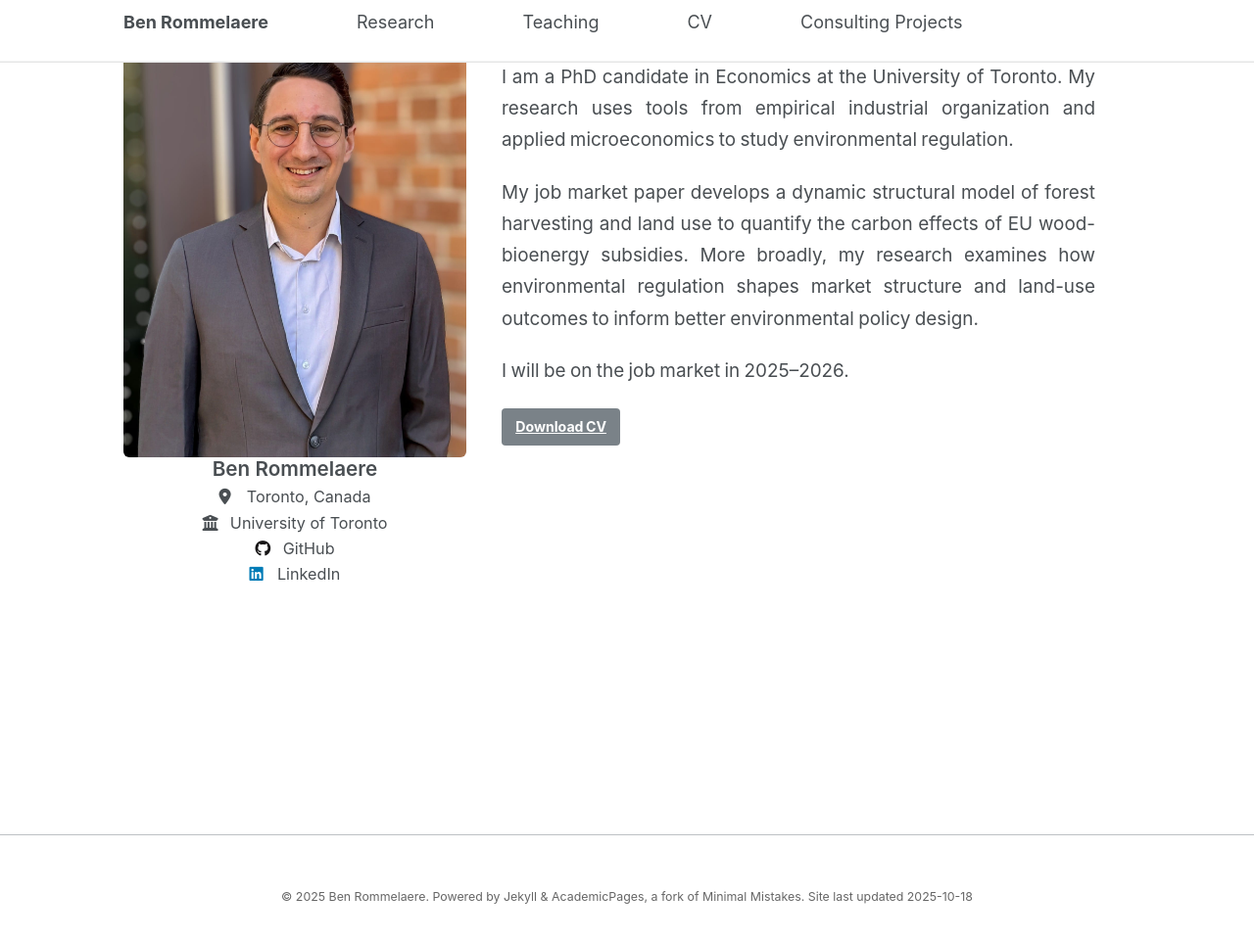
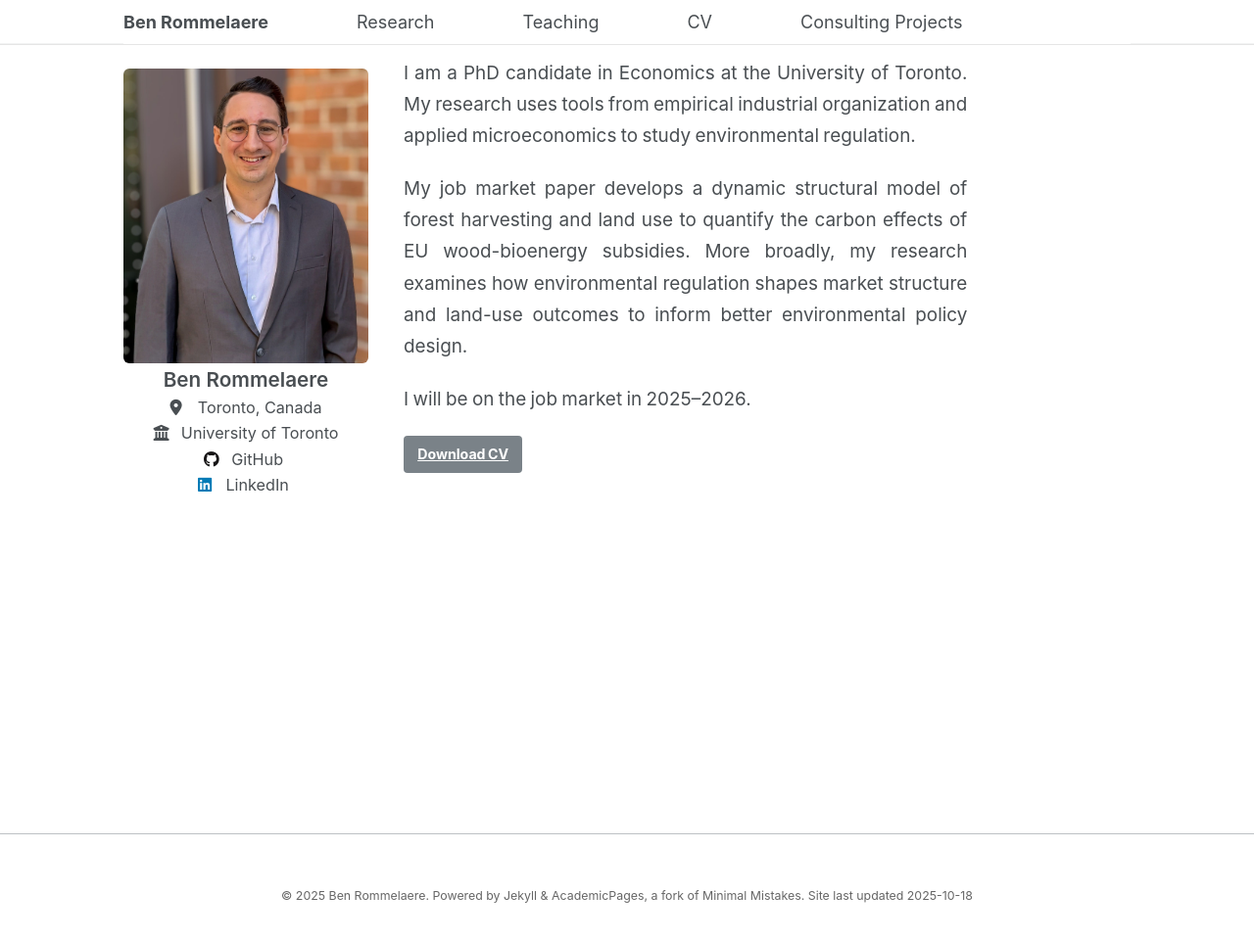
Before and after one commit to brommelaere/brommelaere.github.io, a Jekyll site: the page built from _pages/about.md, in a window 1280 px wide and 979 px high. Shown: the top 962 px of the window at 98% size. Built offline with Jekyll 4.4.1, drawn with Linux system fonts in a browser that asks for light colours.

Commit message:
Update _custom.scss

```diff
--- a/_sass/_custom.scss
+++ b/_sass/_custom.scss
@@ -2,76 +2,86 @@
    CUSTOM OVERRIDES FOR ACADEMICPAGES - PROPERLY ALIGNED LAYOUT
    ========================================================================== */
 
+$align-offset: 0px !default;
+
 /* ============================================================
-   NAVIGATION BAR - ADD SPACE BELOW IT
+   NAVIGATION BAR
    ============================================================ */
 
 .masthead {
+  @media screen and (min-width: 64em) {
     padding-left: 0 !important;
     padding-right: 0 !important;
-  border-bottom: 1px solid #e5e5e5 !important;
-  padding-bottom: 1rem !important;
-  margin-bottom: 2rem !important; /* SPACE BETWEEN NAV AND CONTENT */
+    border-bottom: 1px solid #e5e5e5 !important; /* LINE UNDER NAV */
+  }
 }
 
 .masthead__inner-wrap {
+  @media screen and (min-width: 64em) {
     max-width: 1100px !important;
     margin: 0 auto !important;
     padding: 0 2rem !important;
   }
+}
 
 .masthead__menu-item {
+  @media screen and (min-width: 64em) {
     padding-right: 3em !important;
+  }
 }
 
 .greedy-nav {
+  @media screen and (min-width: 64em) {
     padding-left: 0 !important;
     padding-right: 0 !important;
   }
+}
 
 /* ============================================================
-   MAIN WRAPPER - FLEXBOX LAYOUT ON ALL PAGES
+   MAIN WRAPPER
    ============================================================ */
 
 #main {
+  margin-top: 0 !important;
+  padding-top: 0 !important;
+
+  @media screen and (min-width: 64em) {
+    display: flex !important;
+    align-items: flex-start !important;
+    gap: 2rem !important;
     max-width: 1100px !important;
     margin: 0 auto !important;
     padding-left: 2rem !important;
     padding-right: 2rem !important;
-  padding-bottom: 2rem !important;
-  display: flex !important;
-  flex-direction: row !important;
-  align-items: flex-start !important;
-  gap: 2rem !important;
-
-  /* MOBILE: Stack vertically on small screens */
-  @media screen and (max-width: 48em) {
-    flex-direction: column !important;
-    gap: 1rem !important;
   }
 }
 
 /* ============================================================
-   SIDEBAR - SHOW ON ALL PAGES
+   SIDEBAR - STAYS LEFT ON MOBILE
    ============================================================ */
 
 .sidebar {
+  margin-top: 0 !important;
+  margin-bottom: 1em !important;
+  padding-top: 0 !important;
+  margin-right: 0 !important;
+
+  @media screen and (min-width: 64em) {
     flex: 0 0 auto !important;
-  margin: 0 !important;
-  padding: 0 !important;
+    align-self: flex-start !important;
+    padding-top: 0 !important;
+    margin-top: 0 !important;
+    padding-left: 0 !important;
+    margin-right: 0 !important;
     width: auto !important;
-  max-width: 350px !important;
     float: none !important;
-  position: static !important;
+  }
 
-  /* MOBILE: Image left of text (horizontal layout) */
-  @media screen and (max-width: 48em) {
+  /* MOBILE: Keep sidebar on left with flex */
+  @media screen and (max-width: 63.9375em) {
     display: flex !important;
-    flex-direction: row !important;
+    flex-direction: column !important;
     align-items: flex-start !important;
-    gap: 1rem !important;
-    width: 100% !important;
-    max-width: 100% !important;
   }
 }
 
@@ -80,8 +90,9 @@
    ============================================================ */
 
 .author__avatar {
-  margin: 0 !important;
-  padding: 0 !important;
+  margin-top: 0 !important;
+  margin-bottom: 0.25rem !important;
+  padding-top: 0 !important;
 
   img {
     max-width: 350px !important;
@@ -91,39 +102,25 @@
     padding: 0 !important;
     margin: 0 !important;
     display: block !important;
-  }
 
-  /* MOBILE: Smaller image, doesn't shrink */
-  @media screen and (max-width: 48em) {
-    flex-shrink: 0 !important;
-
-    img {
-      max-width: 120px !important;
-      width: 120px !important;
-    }
-  }
-
-  @media screen and (max-width: 36em) {
-    img {
-      max-width: 100px !important;
-      width: 100px !important;
+    /* MOBILE: smaller but stays left */
+    @media screen and (max-width: 63.9375em) {
+      max-width: 200px !important;
     }
   }
 }
 
 /* ============================================================
-   AUTHOR INFO - SHOW ON ALL SCREEN SIZES
+   AUTHOR INFO
    ============================================================ */
 
 .author__content {
   text-align: center !important;
-  margin: 0 !important;
-  padding: 0 !important;
+  margin-top: 0 !important;
+  padding-top: 0 !important;
 
-  /* MOBILE: Left-aligned, takes remaining space */
-  @media screen and (max-width: 48em) {
-    flex: 1 !important;
-    text-align: left !important;
+  @media screen and (max-width: 63.9375em) {
+    display: none !important;
   }
 }
 
@@ -134,10 +131,6 @@
   line-height: 1.2 !important;
   padding: 0 !important;
   white-space: nowrap !important;
-
-  @media screen and (max-width: 48em) {
-    font-size: 1rem !important;
-  }
 }
 
 .sidebar p,
@@ -149,16 +142,23 @@
 
 .author__urls-wrapper {
   margin-top: 0.2rem !important;
+
+  @media screen and (min-width: 64em) {
     display: block !important;
+  }
 
   button {
+    display: none !important;
+  }
+
+  @media screen and (max-width: 63.9375em) {
     display: none !important;
   }
 }
 
 .author__urls {
-  margin: 0 !important;
-  padding: 0 !important;
+  margin-top: 0 !important;
+  padding-top: 0 !important;
 
   li {
     text-align: center !important;
@@ -168,15 +168,9 @@
   }
 
   a {
-    margin: 0 !important;
-    padding: 0 !important;
-  }
-
-  @media screen and (max-width: 48em) {
-    li {
-      text-align: left !important;
-      font-size: 0.85rem !important;
-    }
+    margin-bottom: 0 !important;
+    padding-top: 0 !important;
+    padding-bottom: 0 !important;
   }
 }
 
@@ -185,30 +179,37 @@
    ============================================================ */
 
 .page {
+  margin-top: 0 !important;
+  padding-top: 0 !important;
+  margin-left: 0 !important;
+  float: none !important;
+
+  @media screen and (min-width: 64em) {
+    margin-top: 0 !important;
+    margin-left: 0 !important;
+    padding-top: 0 !important;
     flex: 1 1 auto !important;
-  margin: 0 !important;
-  padding: 0 !important;
     min-width: 0 !important;
     width: auto !important;
-  float: none !important;
+  }
 }
 
 .page__inner-wrap {
-  margin: 0 !important;
-  padding: 0 !important;
+  margin-top: 0 !important;
+  padding-top: 0 !important;
 }
 
 .page__title {
-  margin: 0 0 1rem 0 !important;
-  padding: 0 !important;
+  margin-top: 0 !important;
+  padding-top: 0 !important;
 }
 
 .page__content {
   font-size: 1.05rem !important;
   line-height: 1.7 !important;
   max-width: 700px !important;
-  margin: 0 !important;
-  padding: 0 !important;
+  margin-top: 0 !important;
+  padding-top: 0 !important;
 
   p {
     margin-bottom: 1.2rem !important;
@@ -223,7 +224,7 @@
     padding-top: 0 !important;
   }
 
-  @media screen and (max-width: 48em) {
+  @media screen and (max-width: 63.9375em) {
     p {
       text-align: left !important;
     }
@@ -231,30 +232,29 @@
 }
 
 /* ============================================================
-   ARCHIVE LAYOUT (Research, Teaching, etc pages)
-   ============================================================ */
-
-.archive {
-  flex: 1 1 auto !important;
-  margin: 0 !important;
-  padding: 0 !important;
-  width: auto !important;
-  float: none !important;
-}
-
-.archive__item {
-  margin-bottom: 1.5rem !important;
-}
-
-/* ============================================================
-   FOOTER
+   FOOTER - FIX WHITE BACKGROUND
    ============================================================ */
 
 .page__footer {
   background: transparent !important;
-  margin-top: 3rem !important;
 }
 
 .page__footer footer {
   background: transparent !important;
 }
+
+/* ============================================================
+   RESPONSIVE
+   ============================================================ */
+
+@media screen and (max-width: 43.75em) {
+  .author__avatar img {
+    max-width: 160px !important;
+  }
+}
+
+@media screen and (max-width: 34.375em) {
+  .author__avatar img {
+    max-width: 140px !important;
+  }
+}
```
Lines whose indentation alone changed are shown as unchanged.
